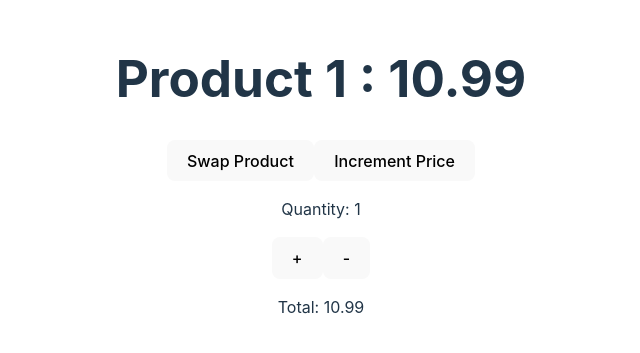
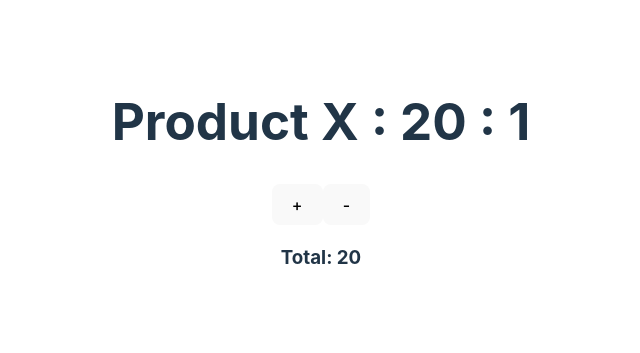
Before and after one commit to nikolozi2001/vue-composition-api, a Vue app: page / in a window 1280 px wide. Shown: the part 225-578 px from the top of the page, without its empty margins (319-959 px from the left). Built offline with nearby package versions, Linux system fonts and the light colour scheme.

Commit message:
Working with props

```diff
--- a/src/App.vue
+++ b/src/App.vue
@@ -1,70 +1,26 @@
 <script>
-import {
-  computed,
-  ref,
-  reactive,
-  toRef,
-  toRefs,
-  watch,
-  watchEffect,
-} from "vue";
+import { ref } from "vue";
+import CartItem from "./components/CartItem.vue";
 
 export default {
+  components: { CartItem },
   setup() {
-    const item = reactive({
-      name: "Product 1",
-      price: 10.99,
-      quantity: 1,
-    });
+    const items = ref([
+      {
+        id: 1,
+        name: "Product X",
+        price: 20,
+        quantity: 1,
+      },
+    ]);
 
-    const increment = () => item.quantity++;
-    const decrement = () => item.quantity--;
-
-    const swapProduct = () => {
-      item.name = "Product A";
-      item.price = 9.99;
-    };
-
-    const total = computed(() => item.price * item.quantity);
-
-    const { name, price, quantity } = toRefs(item);
-
-    watch(
-      () => item.quantity,
-      () => {
-        if (item.quantity === 5) {
-          alert("you cannot add more than 5 items");
-        }
-      },
-      { immediate: true }
-    );
-
-    watchEffect(() => {
-      console.log("Price changed: ", item.price);
-    });
-
-    return {
-      quantity,
-      increment,
-      decrement,
-      item,
-      name,
-      price,
-      total,
-      swapProduct,
-    };
+    return { items };
   },
 };
 </script>
 
 <template>
-  <h1>{{ name }} : {{ price }}</h1>
-  <button @click="swapProduct">Swap Product</button>
-  <button @click="price++">Increment Price</button>
-  <p>Quantity: {{ quantity }}</p>
-  <button @click="increment">+</button>
-  <button @click="decrement">-</button>
-  <p>Total: {{ total }}</p>
+  <CartItem v-for="item in items" :cart-item="item" :key="item.id" />
 </template>
 
 <style scoped></style>
--- /dev/null
+++ b/src/components/CartItem.vue
@@ -0,0 +1,38 @@
+<script>
+import { computed, reactive, toRefs } from "vue";
+export default {
+  props: {
+    cartItem: {
+      type: Object,
+      required: true,
+    },
+  },
+  setup(props) {
+    const item = reactive(props.cartItem);
+    const increment = () => item.quantity++;
+
+    const decrement = () => item.quantity--;
+    const total = computed(() => item.price * item.quantity);
+    const { name, price, quantity } = toRefs(item);
+    return {
+      quantity,
+      increment,
+      decrement,
+      name,
+      price,
+      total,
+    };
+  },
+};
+</script>
+
+<template>
+  <h1>{{ name }} : {{ price }} : {{ quantity }}</h1>
+
+  <button @click="increment">+</button>
+  <button @click="decrement">-</button>
+
+  <h3>Total: {{ total }}</h3>
+</template>
+
+<style scoped></style>
```
Also changed, not shown: 1 other file (tests, documents, lock files or other folders).
